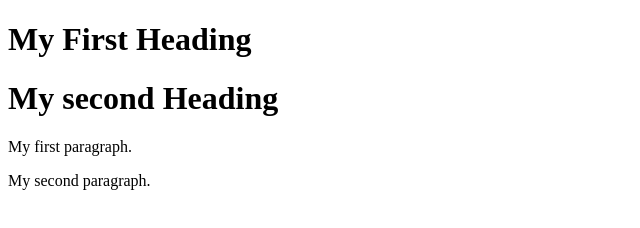
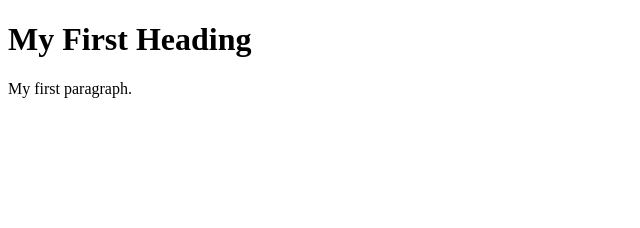
Before and after one commit to mallesh13/project-dir, a plain HTML site: page index.html in a window 1280 px wide. Shown: the whole page, without its empty margins (0-640 px from the left). Drawn offline with Linux system fonts and the light colour scheme.

Commit message:
Revert "new modified index.html"
This reverts commit ec9b054656d3e70b7833126171b12e3b7b8ae984.

```diff
--- a/index.html
+++ b/index.html
@@ -4,14 +4,7 @@
 
 <h1>My First Heading</h1>
 
-
-<h1>My second Heading</h1>
-
 <p>My first paragraph.</p>
-
-<p>My second paragraph.</p>
-
-
 
 </body>
 </html>
```
